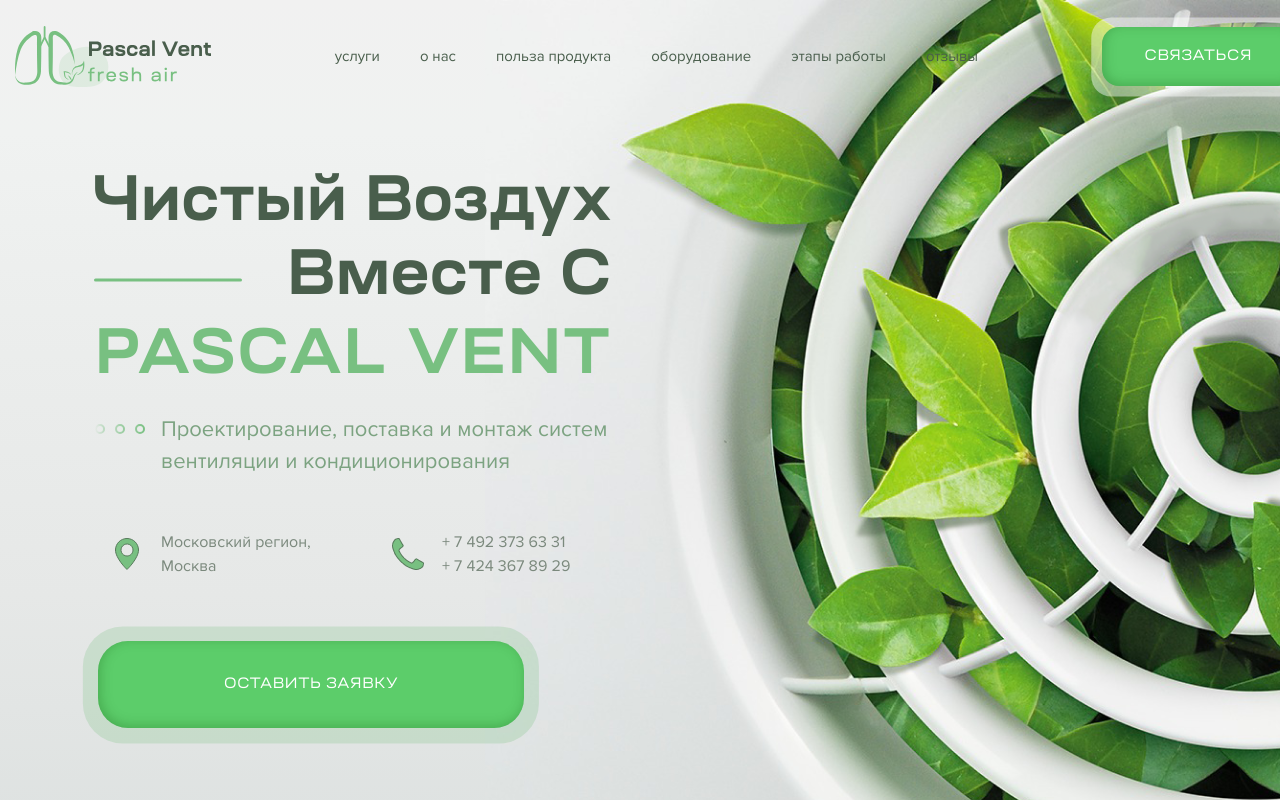
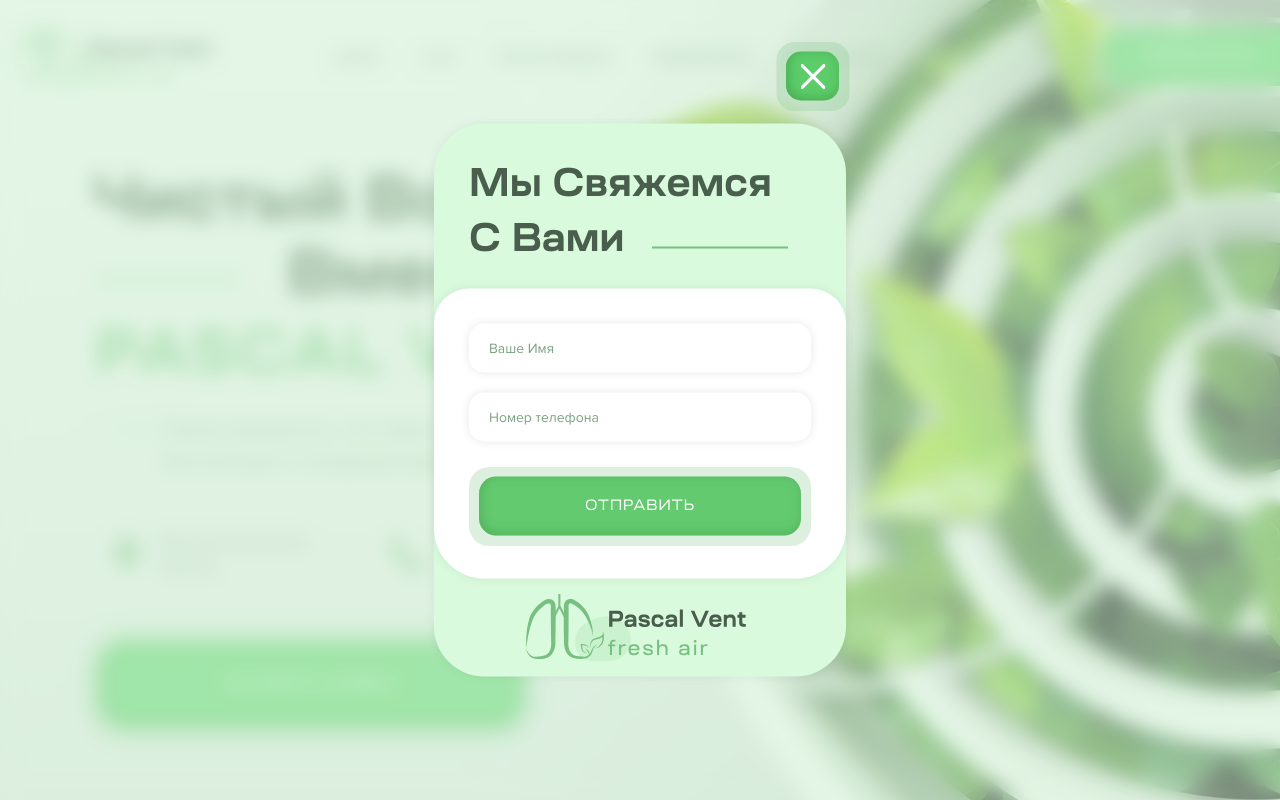
Before and after one commit to s-gusterev/pascal-vent, a website built with Vite: page index.html in a window 1280 px wide. Shown: the top 800 px of the page. Built offline with nearby package versions, Linux system fonts and the light colour scheme.

Commit message:
feat:popup type contact

```diff
--- a/index.html
+++ b/index.html
@@ -941,7 +941,7 @@
         </form>
       </div>
     </footer>
-    <div class="popup">
+    <div class="popup popup_type_communication">
       <div class="popup__container popup__container_size_large">
         <h3 class="popup__title">Быстрая связь с нами</h3>
         <div class="popup__content">
@@ -964,6 +964,37 @@
         <button class="popup__close" type="button"></button>
       </div>
     </div>
+    <div class="popup popup_type_contact popup_open">
+      <div
+        class="popup__container popup__container_type_contact popup__container_size_small"
+      >
+        <h3 class="popup__title">мы свяжемся с вами</h3>
+        <div class="popup__content popup__content_type_contact">
+          <form class="popup__form">
+            <input
+              class="popup__input popup__input_margin_small"
+              name="name"
+              type="text"
+              placeholder="Ваше Имя"
+            />
+            <input
+              class="popup__input popup__input_margin_large"
+              type="tel"
+              name="tel"
+              placeholder="Номер телефона"
+            />
+            <button
+              class="button button_size_small button_border_dark popup__button-submit"
+              type="submit"
+            >
+              Отправить
+            </button>
+          </form>
+        </div>
+        <div class="popup__logo"></div>
+        <button class="popup__close" type="button"></button>
+      </div>
+    </div>
     <script type="module" src="scripts/app.js"></script>
   </body>
 </html>
--- a/scripts/app.js
+++ b/scripts/app.js
@@ -6,7 +6,7 @@
 import 'slick-carousel/slick/slick';
 import showTab from './tabs';
 
-const popup = document.querySelector('.popup');
+const popupCommunication = document.querySelector('.popup_type_communication');
 const headerButton = document.querySelector('.header__button');
 const popupClose = document.querySelector('.popup__close');
 const headerWrapper = document.querySelector('.header__wrapper');
--- a/styles/popup.css
+++ b/styles/popup.css
@@ -33,6 +33,14 @@
   width: 445px;
 }
 
+.popup__container_size_small {
+  width: 412px;
+}
+
+.popup__container_type_contact {
+  display: grid;
+}
+
 .popup__title {
   margin-top: 35px;
   margin-left: 35px;
@@ -62,6 +70,10 @@
   box-shadow: 0px 0px 10px rgba(73, 93, 76, 0.1);
   border-radius: 35px 35px 50px 50px;
   padding: 35px 35px 43px 35px;
+}
+
+.popup__content_type_contact {
+  margin-bottom: 15px;
 }
 
 .popup__text {
@@ -188,9 +200,61 @@
   transform: translate(-50%, -50%);
 }
 
+.popup__input {
+  width: 100%;
+  max-width: 342px;
+  box-shadow: 0px 0px 8px rgba(66, 83, 69, 0.14);
+  border-radius: 15px;
+  border: 0;
+  padding: 16px 20px;
+  box-sizing: border-box;
+  color: var(--text-color-secondary);
+  font-family: var(--font-family-primary);
+  font-size: 14px;
+  font-weight: 400;
+  line-height: 17px;
+}
+
+.popup__input:focus,
+.popup__input:active {
+  outline: none;
+  box-shadow: 0px 0px 15px rgba(66, 83, 69, 0.14);
+}
+
+.popup__input::placeholder {
+  color: var(--text-color-secondary);
+}
+
+.popup__input_margin_small {
+  margin-bottom: 20px;
+}
+
+.popup__input_margin_large {
+  margin-bottom: 35px;
+}
+
+.popup__input:last-child {
+  margin-bottom: 35px;
+}
+
 body.modal-open {
   height: 100vh;
   overflow: hidden;
   padding-right: 16px;
   scroll-behavior: smooth;
 }
+
+.popup__button-submit {
+  width: 322px;
+  margin-left: 10px;
+  z-index: 1;
+}
+
+.popup__logo {
+  width: 228px;
+  height: 68px;
+  background-image: url(/images/logo-large.svg);
+  background-size: contain;
+  background-repeat: no-repeat;
+  margin: 0 auto 15px;
+}
```
